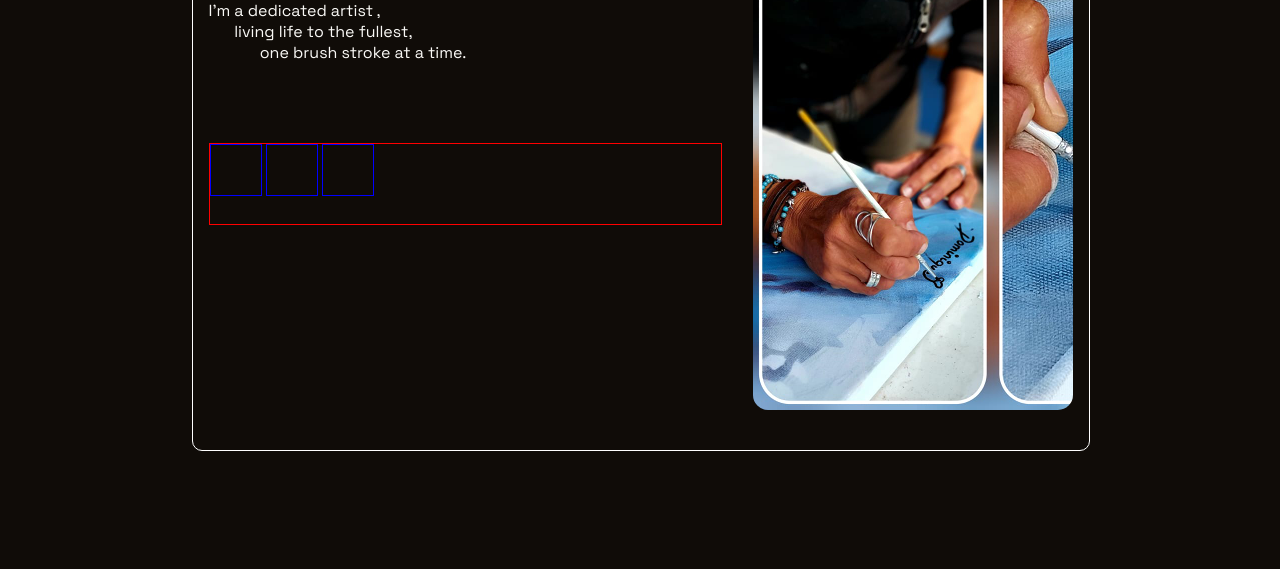
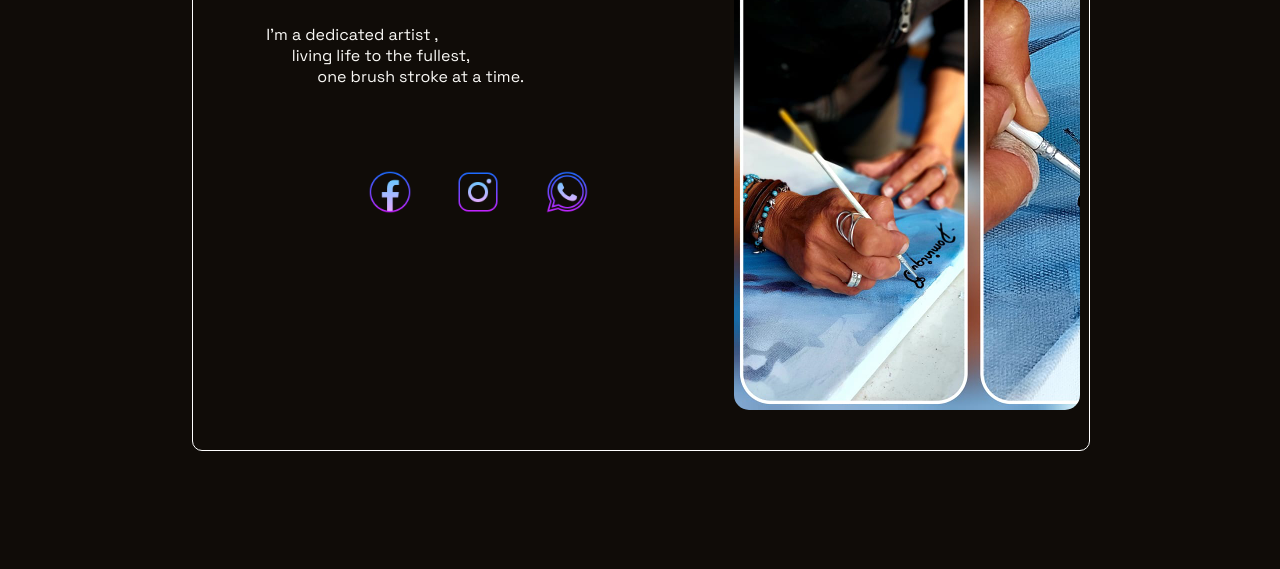
Before and after one commit to MiniManch/Hackathon_1, a plain HTML site: page Landing_Page/index.html in a window 1280 px wide. Shown: the part 231-800 px from the top of the page. Drawn offline with Linux system fonts and the light colour scheme.

Commit message:
finished LandingPage, only with portfolio to be added at the moment

```diff
--- a/Landing_Page/index.html
+++ b/Landing_Page/index.html
@@ -4,15 +4,12 @@
 	<meta charset="UTF-8">
 	<meta name="viewport" content="width=device-width, initial-scale=1.0">
 	<link rel="stylesheet" href="style.css">
-
-	<!-- fontawesome -->
-	<link rel="stylesheet" href="https://kit.fontawesome.com/bf0597c63e.css" crossorigin="anonymous">
 	<title>Domi-Art</title>
 </head>
 <body>
 	<!-- Navbar -->
 	<nav id="navbar">
-		<div id="icon" class="navbar_item"></div>
+		<div id="icon"></div>
 		<div class="navbar_item"><a href="#">Home</a></div>
 		<div class="navbar_item"><a href="#">Portfolio</a></div>
 	</nav>
@@ -27,9 +24,9 @@
 				<span id="second_span">one brush stroke at a time.</span>
 			</p>
 			<div id="social">
-				<span class="social_item fb"></span>
-				<span class="social_item ins"></span>
-				<span class="social_item wa"></span>
+				<span class="social_item fb"><a href="#"></a></span>
+				<span class="social_item ins"><a href="#"></a></span>
+				<span class="social_item wa"><a href="#"></a></span>
 			</div>
 		</div>
 		<div id="header-image"></div>
--- a/Landing_Page/style.css
+++ b/Landing_Page/style.css
@@ -26,10 +26,22 @@ body{
 	margin-top: 5vh ;
 }
 
+.navbar_item:hover{
+	border-style: solid;
+	border-width: 3px;
+	border-image-slice: 1;
+	border-image-source:  linear-gradient(to right ,  rgba(78,9,121,1) , rgba(0,255,209,1)) ;
+	border-top: none;
+	border-left: none;
+	border-right: none;
+}
+
+
 .navbar_item>a{
 	text-decoration: none;
 	color:#FAF9F6;
 }
+
 /*icon at the navbar*/
 #icon{
 	position: absolute;
@@ -68,7 +80,7 @@ body{
 /*image inside header*/
 #header-image{
 	height:60vh;
-	width:25vw;
+	width:27vw;
 
 	margin-top: 5vh;
 
@@ -81,9 +93,12 @@ body{
 /*Header content*/
 #header-content>h1{
 	font-size: 2.8em;
-	margin-bottom: 1vh;
+	margin-bottom: 5vh;
 }
 /*making the text in the header p element content look cool*/
+#header-content > p{
+	margin-left: 5vw;
+}
 #first_span{
 	margin-left: 2vw;
 }
@@ -94,14 +109,14 @@ body{
 
 /*social part*/
 #header-content>#social{
-	border: 1px solid red;
 	height:10vh;
 
 	margin-top: 10vh;
 }
 
 #social{
-
+	display: flex;
+	justify-content: center;
 }
 
 .social_item{
@@ -110,7 +125,22 @@ body{
 	height:50px;
 	width:50px;
 
+	margin-left: 3vw;
 
+	background-repeat: no-repeat;
+	background-size: cover;
 
-	border: 1px solid blue;
+	cursor: pointer;
 }
+
+.fb{
+	background-image:url("images/icons/fb.png") ;
+}
+
+.ins{
+	background-image:url("images/icons/ins.png") ;
+}
+
+.wa{
+	background-image:url("images/icons/wa.png") ;
+}
```
